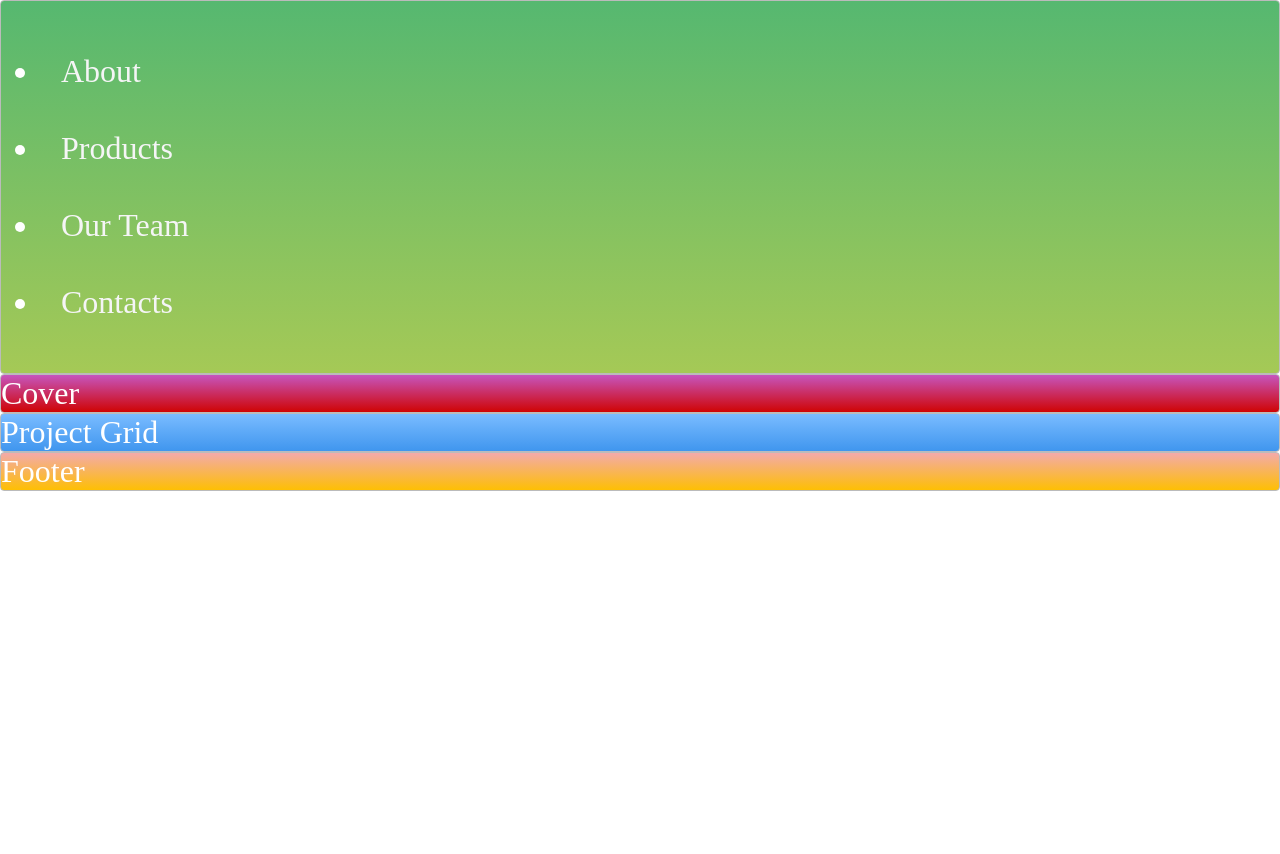
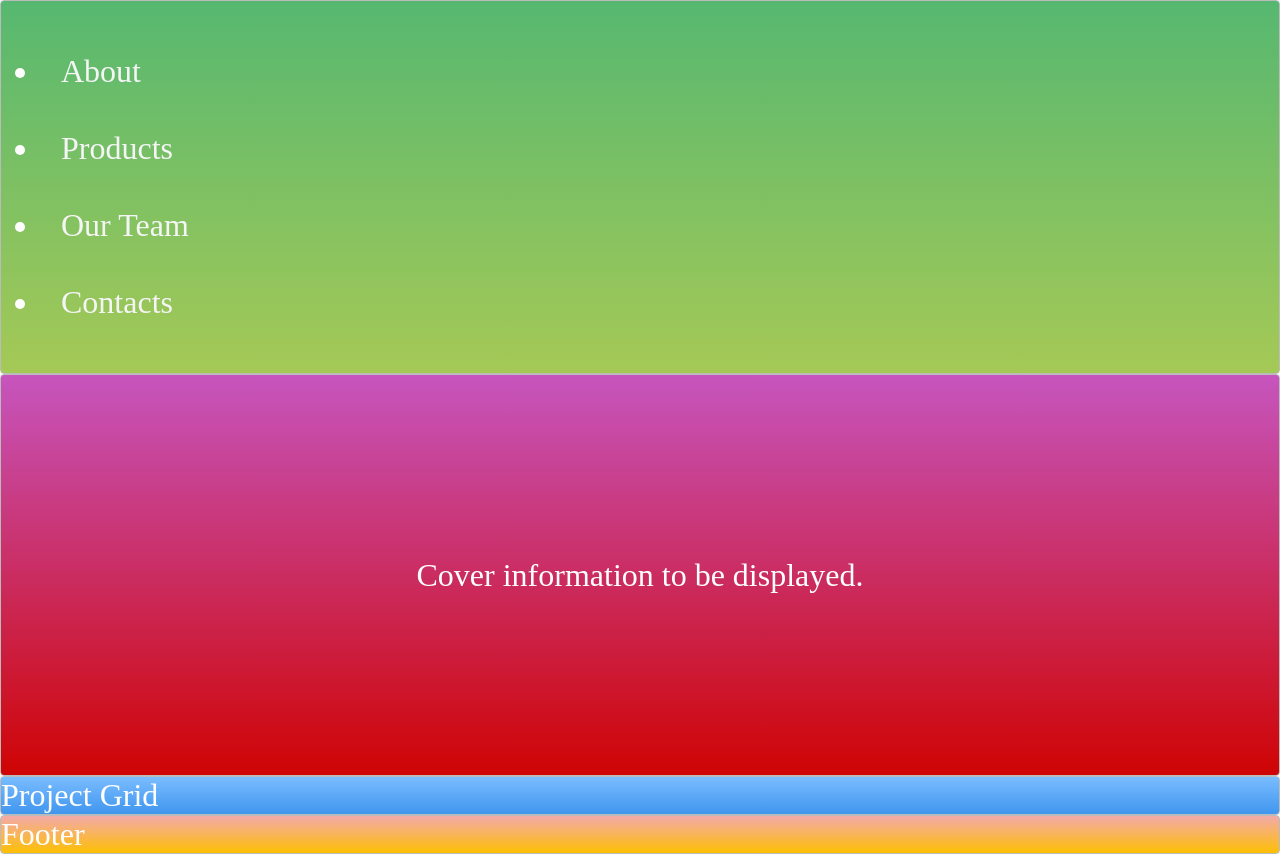
Before and after one commit to jsingh318/master-layout, a plain HTML site: page index.html in a window 1280 px wide. Before the commit the page ends 800 px from the top, so only its background shows below. Drawn offline with Linux system fonts and the light colour scheme.

Commit message:
cover div styled

```diff
--- a/index.html
+++ b/index.html
@@ -14,7 +14,7 @@
        <li class="push"><a href="">Contacts</a></li>
      </ul>
    </nav>
-   <div class="zone red">Cover</div>
+   <div class="container zone red">Cover information to be displayed.</div>
    <div class="zone blue">Project Grid</div>
    <div class="zone yellow">Footer</div>
 
--- a/style.css
+++ b/style.css
@@ -50,6 +50,15 @@ a {
     text-decoration: none;
 }
 
+/*Cover*/
+
+.container {
+    display: flex;
+    align-items: center;
+    justify-content: center;
+    height: 50vh;
+}
+
 /***********************************************************************
  *  Green Background
  **********************************************************************/
```
